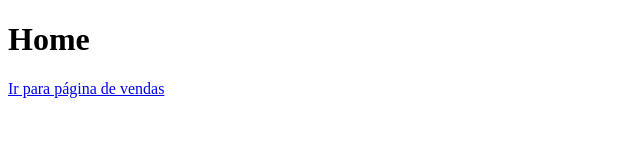
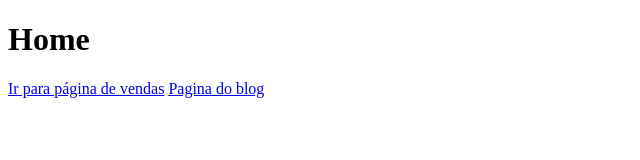
Before and after one commit to lh-goncalo/git-init, a plain HTML site: page index.html in a window 1280 px wide. Shown: the whole page, without its empty margins (0-640 px from the left). Drawn offline with Linux system fonts and the light colour scheme.

Commit message:
adicionado link para o blog

```diff
--- a/index.html
+++ b/index.html
@@ -9,5 +9,6 @@
 <body>
     <h1>Home</h1>
     <a href ="vendas.html">Ir para página de vendas</a>
+    <a href="blog.html">Pagina do blog</a>
 </body>
 </html>
```
